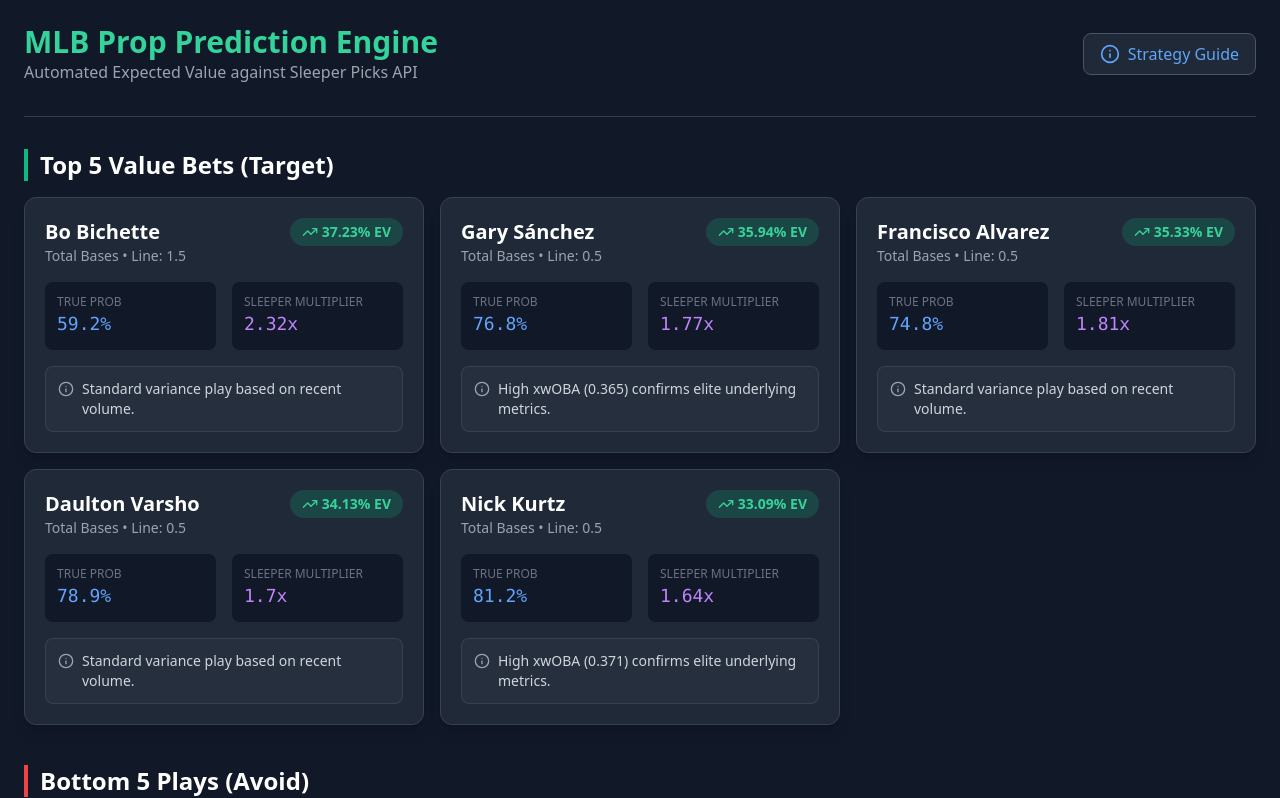
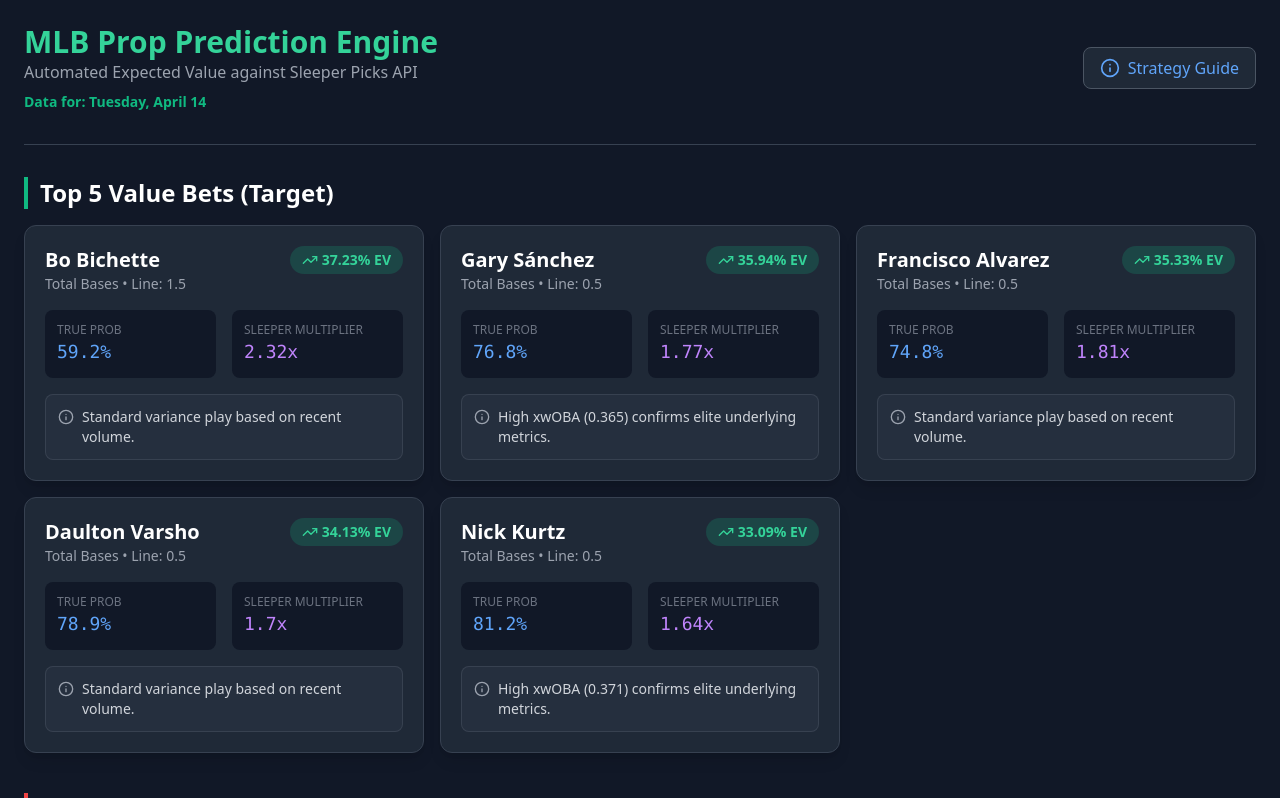
Before and after one commit to OwenSchock/mlb-prop-engine, a React (Vite) app in the folder web/: page / in a window 1280 px wide. Shown: the top 798 px of the page. Built offline with nearby package versions, Linux system fonts and the light colour scheme.

Commit message:
Sync updated Python scraper and React cache-buster to cloud

```diff
--- a/web/src/App.jsx
+++ b/web/src/App.jsx
@@ -19,7 +19,8 @@
   const setShowInfo = showInfoState.at(1);
 
   useEffect(() => {
-    fetch('./predictions.json')
+    // The timestamp forces the browser to fetch the newest file, bypassing the cache
+    fetch('./predictions.json?t=' + new Date().getTime())
    .then((res) => res.json())
    .then((data) => {
         setProps(data);
@@ -42,6 +43,9 @@
           <div>
             <h1 className="text-3xl font-bold text-emerald-400">MLB Prop Prediction Engine</h1>
             <p className="text-gray-400">Automated Expected Value against Sleeper Picks API</p>
+            <p className="text-sm text-emerald-500 font-semibold mt-2">
+              Data for: {new Date().toLocaleDateString('en-US', { weekday: 'long', month: 'long', day: 'numeric' })}
+            </p>
           </div>
           <button
             onClick={() => setShowInfo(!showInfo)}
```
